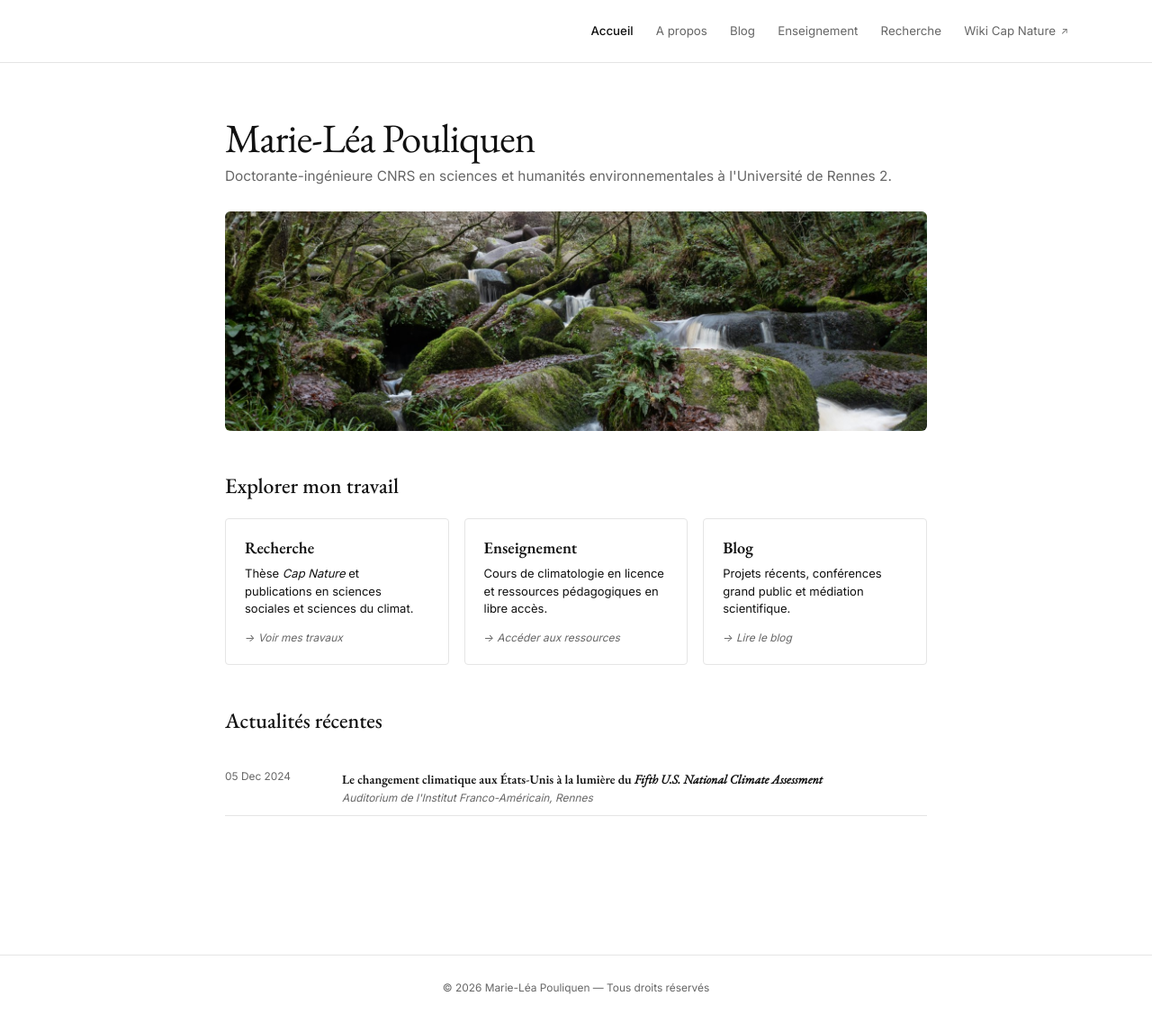
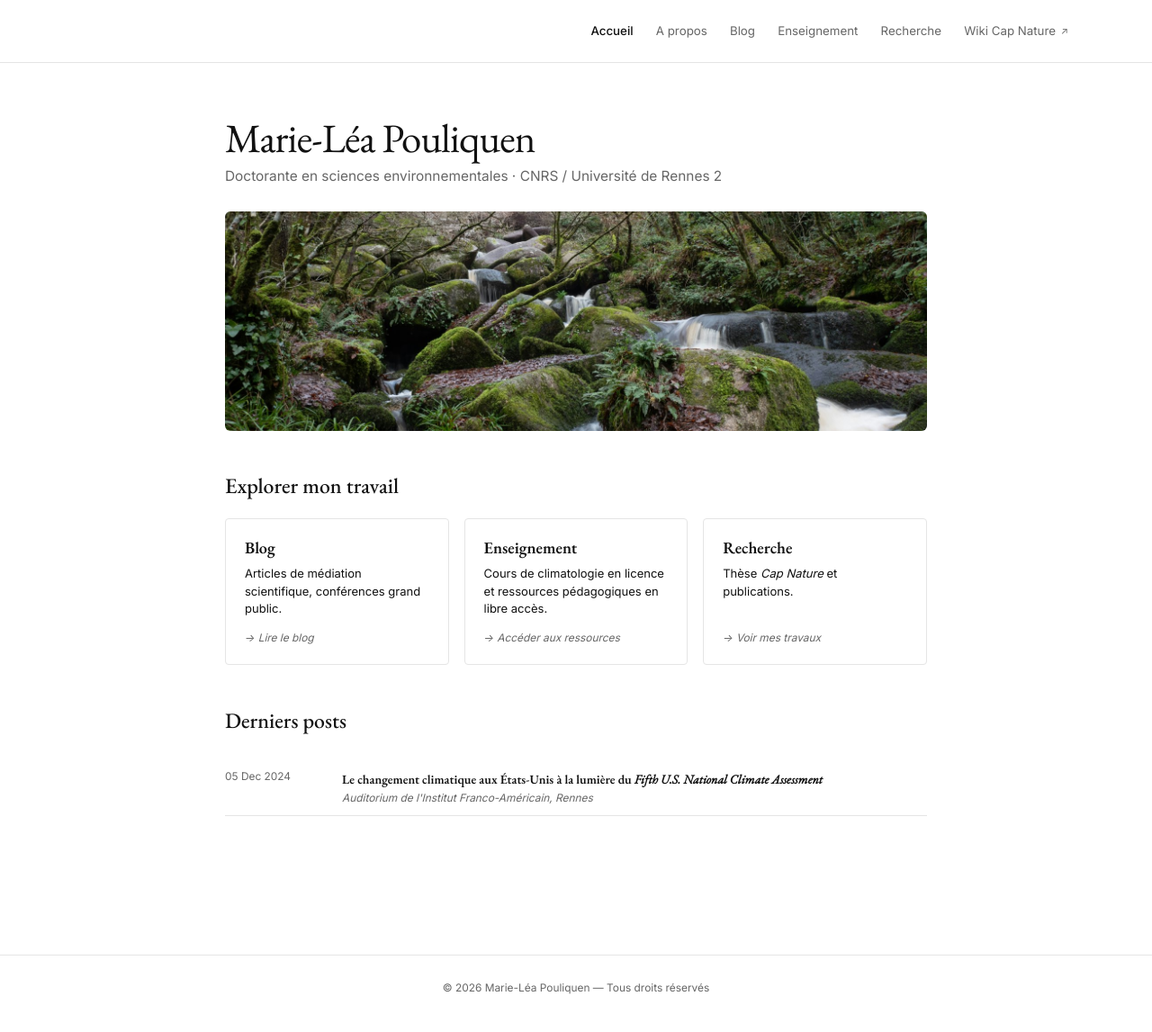
Before and after one commit to marieleapouliquen/marieleapouliquen.github.io, a Jekyll site: the page built from _pages/index.md, in a window 1280 px wide. Shown: the whole page at 90% size. Built offline with Jekyll 4.4.1, drawn with Linux system fonts in a browser that asks for light colours.

Commit message:
Update index.md

```diff
--- a/_pages/index.md
+++ b/_pages/index.md
@@ -10,7 +10,7 @@ description: Marie-Léa Pouliquen — doctorante
     <h1>Marie-Léa Pouliquen</h1>
   </header>
 
-  <p class="home-tagline">Doctorante-ingénieure CNRS en sciences et humanités environnementales à l'Université de Rennes 2.</p>
+  <p class="home-tagline">Doctorante en sciences environnementales · CNRS / Université de Rennes 2</p>
 
 <div class="home-banner" role="img" aria-label="Paysage forestier"></div>
 
@@ -18,10 +18,10 @@ description: Marie-Léa Pouliquen — doctorante
 
 <div class="home-cards">
 
-  <a href="{{ '/recherche/' | relative_url }}" class="home-card">
-    <h3>Recherche</h3>
-    <p>Thèse <em>Cap Nature</em> et publications en sciences sociales et sciences du climat.</p>
-    <span class="home-card-meta">→ Voir mes travaux</span>
+  <a href="{{ '/blog/' | relative_url }}" class="home-card">
+    <h3>Blog</h3>
+    <p>Articles de médiation scientifique, conférences grand public.</p>
+    <span class="home-card-meta">→ Lire le blog</span>
   </a>
 
   <a href="{{ '/enseignement/' | relative_url }}" class="home-card">
@@ -30,15 +30,15 @@ description: Marie-Léa Pouliquen — doctorante
     <span class="home-card-meta">→ Accéder aux ressources</span>
   </a>
 
-  <a href="{{ '/blog/' | relative_url }}" class="home-card">
-    <h3>Blog</h3>
-    <p>Projets récents, conférences grand public et médiation scientifique.</p>
-    <span class="home-card-meta">→ Lire le blog</span>
+  <a href="{{ '/recherche/' | relative_url }}" class="home-card">
+    <h3>Recherche</h3>
+    <p>Thèse <em>Cap Nature</em> et publications.</p>
+    <span class="home-card-meta">→ Voir mes travaux</span>
   </a>
 
 </div>
 
-## Actualités récentes
+## Derniers posts
 
 <table class="news-table">
 {% assign sorted_news = site.news | sort: 'date' | reverse %}
```
Also changed, not shown: other parts of _pages/index.md (+1 -1 lines).
